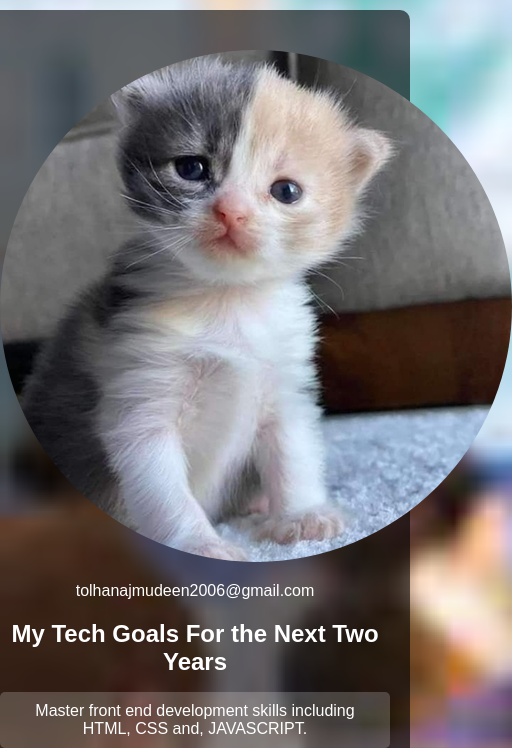
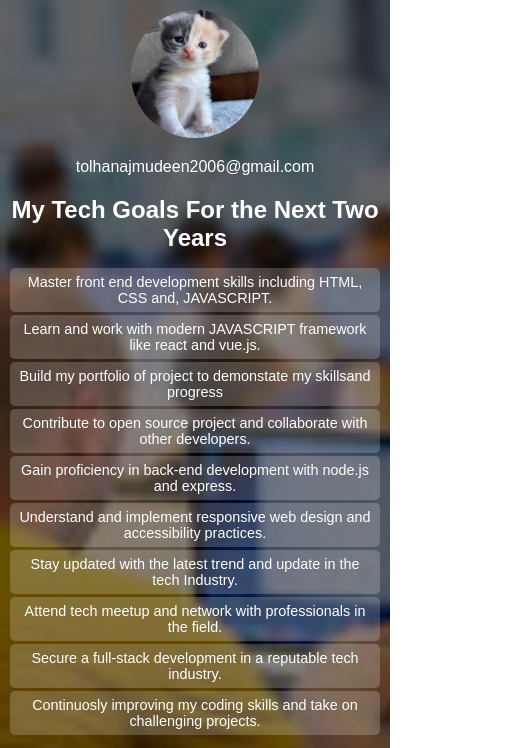
Before and after one commit to Cumbers20/Assignment, a plain HTML site: page index.html in a window 390 px wide. Shown: the part 110-858 px from the top of the page, 512 px wide, since content can reach past the window. Drawn offline with Linux system fonts and the light colour scheme.

Commit message:
Update style.css

```diff
--- a/style.css
+++ b/style.css
@@ -16,7 +16,7 @@ header {
 }
 
 #profile img {
-    border-radius: 50%;
+    border-radius: 100%;
     width: 512px; /* Replace with natural width */
     height: 512px; /* Replace with natural height */
 }
@@ -66,3 +66,54 @@ a:hover {
 #date-time p {
     margin: 10px 0;
 }
+
+/* Media Queries */
+
+/* Tablet styles */
+@media only screen and (max-width: 768px) {
+    #profile img {
+        width: 256px; /* Adjust as needed */
+        height: 256px; /* Adjust as needed */
+    }
+
+    main {
+        padding: 15px;
+        max-width: 90%;
+    }
+
+    ul li, a {
+        padding: 8px;
+        margin: 4px 0;
+    }
+}
+
+/* Mobile styles */
+@media only screen and (max-width: 480px) {
+    #profile img {
+        width: 128px; /* Adjust as needed */
+        height: 128px; /* Adjust as needed */
+    }
+
+    main {
+        padding: 10px;
+        max-width: 95%;
+    }
+
+    header {
+        margin: 10px 0;
+    }
+
+    section {
+        margin: 10px 0;
+    }
+
+    h2 {
+        font-size: 1.5em; /* Adjust as needed */
+    }
+
+    ul li, a {
+        padding: 6px;
+        margin: 3px 0;
+        font-size: 0.9em; /* Adjust as needed */
+    }
+}
```
